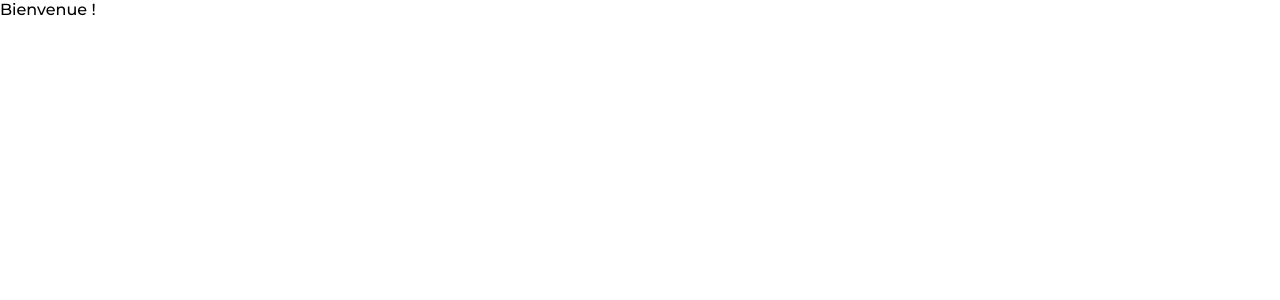
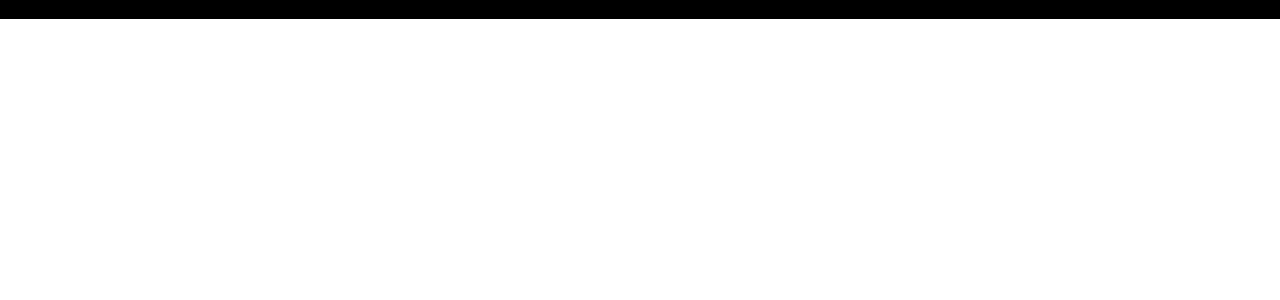
Before and after one commit to GillanCodes/gillancodes.ovh, a React (Create React App) app in the folder client/: page / in a window 1280 px wide. Shown: the top 300 px of the page. Built offline with nearby package versions, Linux system fonts and the light colour scheme.

Commit message:
feat: translation sys done

```diff
--- a/client/src/Home.tsx
+++ b/client/src/Home.tsx
@@ -3,8 +3,8 @@ import { getTranslation } from './langs/translation'
 
 export default function Home() {
   return (
-    <div>
-        {getTranslation("fr_fr", "home", "welcome")}
+    <div className='test'>
+        {getTranslation("home", "welcome")}
     </div>
   )
 }
--- a/client/src/Style/index.scss
+++ b/client/src/Style/index.scss
@@ -4,3 +4,7 @@
 // Imports Utils
 @import "./utils/themes";
 @import "./utils/settings";
+
+.test{
+    background-color: var(--prim);
+}
--- /dev/null
+++ b/client/src/langs/en_en.json
@@ -0,0 +1,5 @@
+{
+    "home": {
+        "welcome": "Welcome !"
+    }
+}
--- a/client/src/langs/translation.ts
+++ b/client/src/langs/translation.ts
@@ -1,5 +1,26 @@
-export function getTranslation (file:string, section:string, text:string)
+export function getTranslation (section:string, text:string)
 {
-    const translation = require(`./${file}.json`);
-    return translation[section][text]
+
+    const lang = getCookie("lang");
+    var translation;
+
+    if (!lang)
+    {
+        document.cookie = "lang=en_en";
+    } else {
+        try {
+            translation = require(`./${lang}.json`);
+        } catch (err:any) {
+            translation = require('./en_en.json');
+        }
+    }
+
+    if (translation)
+        return translation[section][text];
 }
+
+function getCookie(name:string) {
+  const value = `; ${document.cookie}`;
+  const parts = value.split(`; ${name}=`);
+  if (parts.length === 2) return parts?.pop()?.split(';').shift();
+}
```
